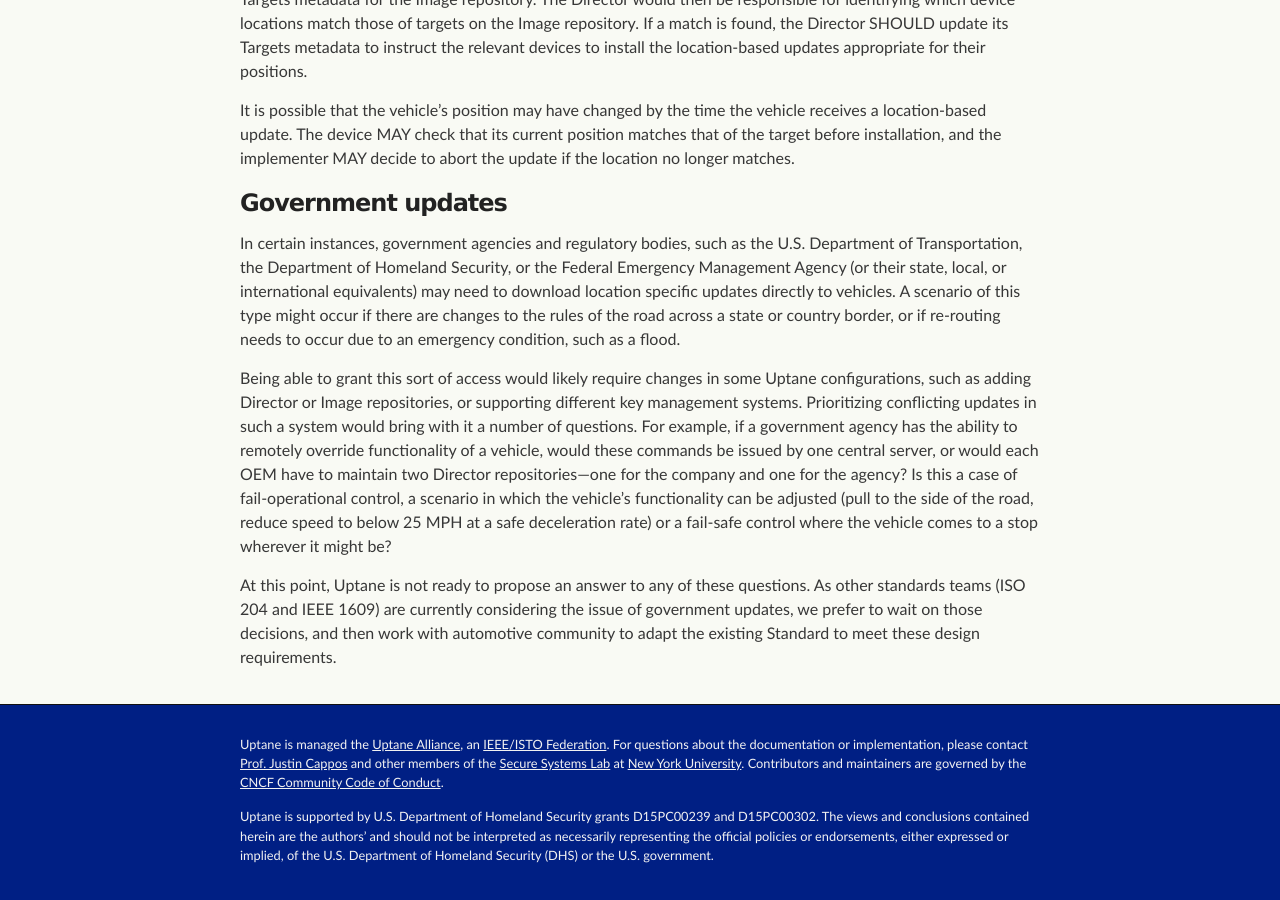
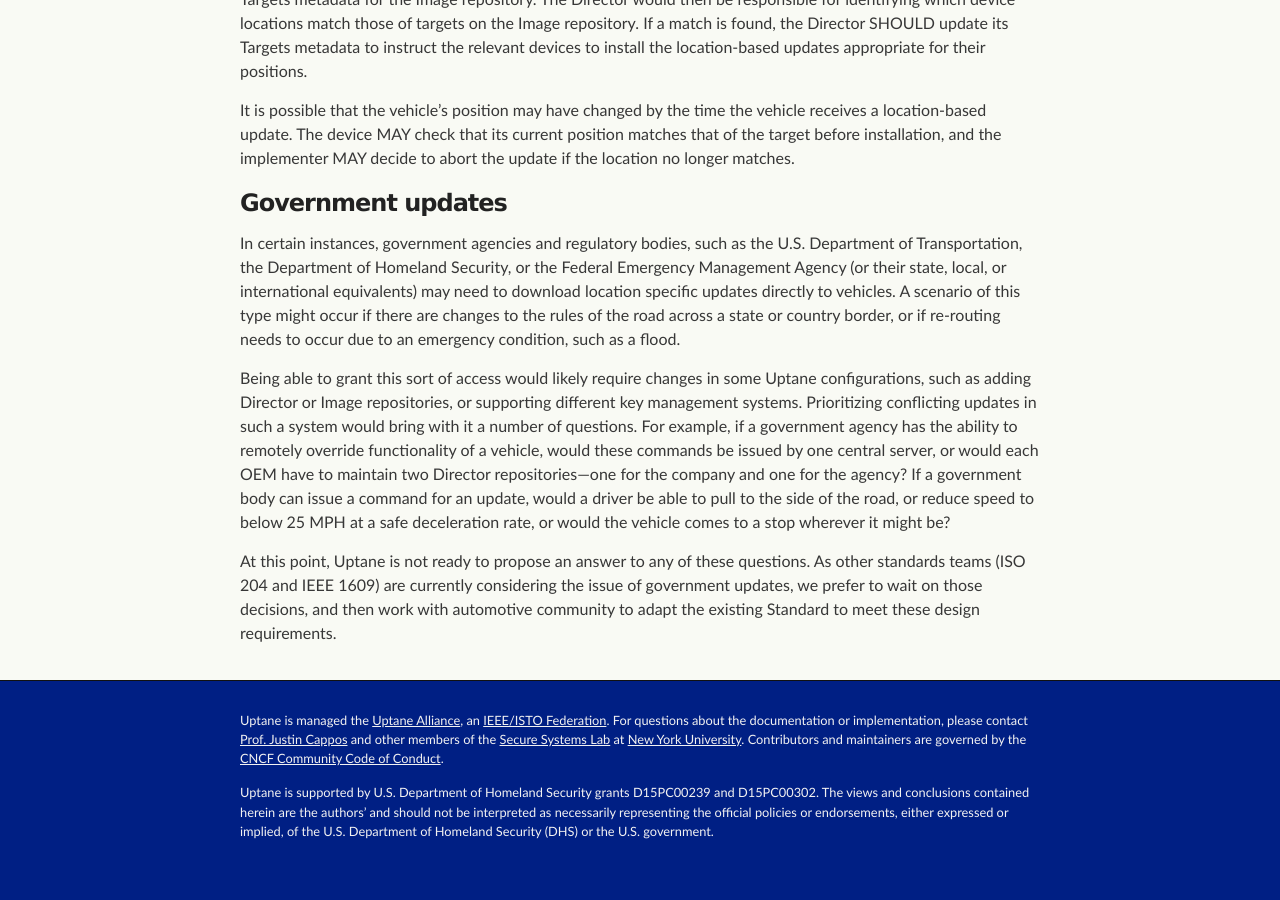
Before and after one commit to uptane/deployment-considerations, a Jekyll site: the page built from customizations.md, in a window 1280 px wide and 900 px high, scrolled down 9502 px. Built offline with Jekyll 4.4.1, drawn with Linux system fonts in a browser that asks for light colours; our own code applies the rules of GitHub Pages for plain Markdown files; after the commit the page ends 10378 px from its top, so only the background shows below that.

Commit message:
Update customizations.md
Co-authored-by: Patti Vacek <pattivacek@gmail.com>

```diff
--- a/customizations.md
+++ b/customizations.md
@@ -168,6 +168,6 @@ It is possible that the vehicle's position may have changed by the time the vehi
 
 In certain instances, government agencies and regulatory bodies, such as the U.S. Department of Transportation, the Department of Homeland Security, or the Federal Emergency Management Agency (or their state, local, or international equivalents) may need to download location specific updates directly to vehicles. A scenario of this type might occur if there are changes to the rules of the road across a state or country border, or if re-routing needs to occur due to an emergency condition, such as a flood.
 
-Being able to grant this sort of access would likely require changes in some Uptane configurations, such as adding Director or Image repositories, or supporting different key management systems. Prioritizing conflicting updates in such a system would bring with it a number of questions. For example, if a government agency has the ability to remotely override functionality of a vehicle, would these commands be issued by one central server, or would each OEM have to maintain two Director repositories—one for the company and one for the agency? Is this a case of fail-operational control, a scenario in which the vehicle's functionality can be adjusted (pull to the side of the road, reduce speed to below 25 MPH at a safe deceleration rate) or a fail-safe control where the vehicle comes to a stop wherever it might be?
+Being able to grant this sort of access would likely require changes in some Uptane configurations, such as adding Director or Image repositories, or supporting different key management systems. Prioritizing conflicting updates in such a system would bring with it a number of questions. For example, if a government agency has the ability to remotely override functionality of a vehicle, would these commands be issued by one central server, or would each OEM have to maintain two Director repositories—one for the company and one for the agency? If a government body can issue a command for an update, would a driver be able to pull to the side of the road, or reduce speed to below 25 MPH at a safe deceleration rate, or would  the vehicle comes to a stop wherever it might be?
 
 At this point, Uptane is not ready to propose an answer to any of these questions. As other standards teams (ISO 204 and IEEE 1609) are currently considering the issue of government updates, we prefer to wait on those decisions, and then work with automotive community to adapt the existing Standard to meet these design requirements.
```
